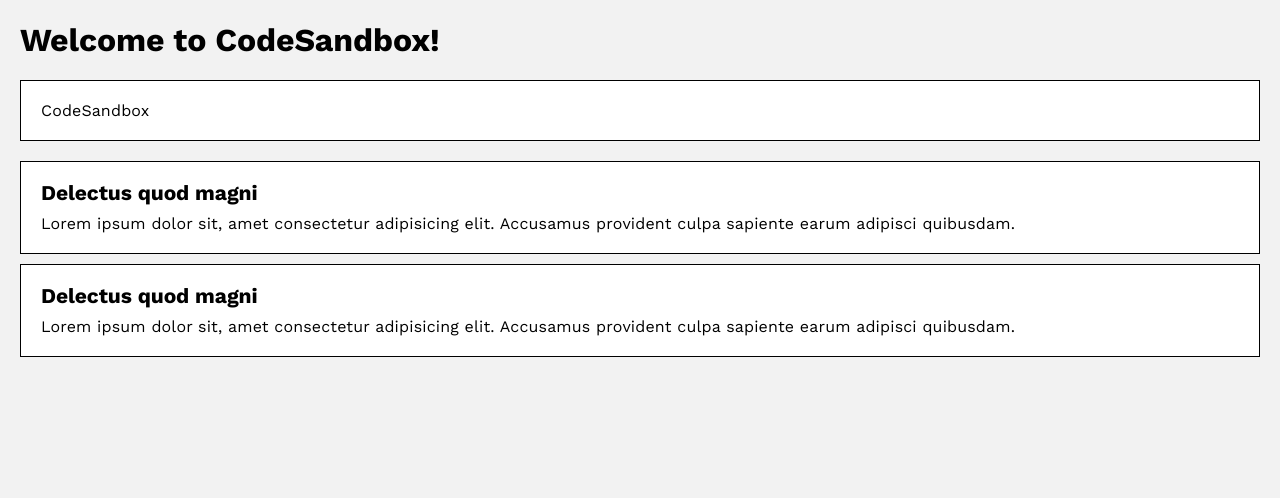
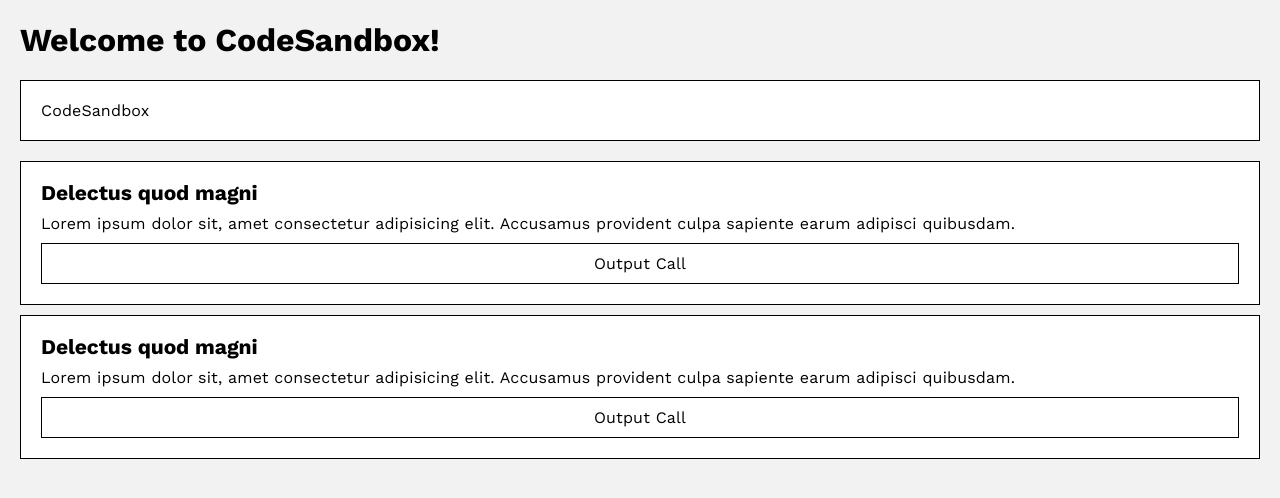
Before and after one commit to vitorazevedo/angular-course, an Angular app: page / in a window 1280 px wide. Shown: the top 498 px of the page. Built offline with nearby package versions, Linux system fonts and the light colour scheme.

Commit message:
added ngIf and output

```diff
--- a/src/app/app.component.html
+++ b/src/app/app.component.html
@@ -1,5 +1,5 @@
 <section class="app">
   <h1>Welcome to {{data.title}}!</h1>
   <input type="text" (keyup)="onKeyUp(input.value)" [value]="data.title" #input>
-  <app-cards [data]="cards"></app-cards>
+  <app-cards *ngIf="cards.length" [data]="cards" (onClicked)="onClicked($event)"></app-cards>
 </section>
--- a/src/app/app.component.ts
+++ b/src/app/app.component.ts
@@ -20,4 +20,8 @@
   onKeyUp(title: string) {
     this.data.title = title;
   }
+
+  onClicked(index: number) {
+    console.log('app received index:', index);
+  }
 }
--- a/src/app/cards/cards.component.html
+++ b/src/app/cards/cards.component.html
@@ -1,4 +1,5 @@
-<article class="app-cards" *ngFor="let card of data">
+<article class="app-cards" *ngFor="let card of data; let index = index">
   <h3>{{card.title}}</h3>
   <p>{{card.description}}</p>
+  <button (click)="onClick(index)">Output Call</button>
 </article>
--- a/src/app/cards/cards.component.scss
+++ b/src/app/cards/cards.component.scss
@@ -1,13 +1,21 @@
 @import "variables";
 
 .app-cards {
+  padding: $size-px-20;
   display: flex;
   flex-direction: column;
   gap: $size-px-10;
-
-  padding: $size-px-20;
   background-color: $color-white;
   border: $size-px-1 solid $color-black;
+
+  button {
+    padding: 10px;
+    border: $size-px-1 solid $color-black;
+
+    &:hover {
+      background-color: $color-neutral-1
+    }
+  }
 }
 
 :host {
--- a/src/app/cards/cards.component.ts
+++ b/src/app/cards/cards.component.ts
@@ -1,5 +1,5 @@
 import { CommonModule } from '@angular/common';
-import { Component, Input } from '@angular/core';
+import { Component, EventEmitter, Input, Output } from '@angular/core';
 
 import { cards } from './cads.interfaces';
 
@@ -14,4 +14,10 @@
 
   @Input({ required: true }) data: cards[] = [];
 
+  @Output('onClicked') clicked = new EventEmitter<number>();
+
+  onClick(index: number) {
+    console.log('card emitted index:', index);
+    this.clicked.emit(index);
+  }
 }
```
